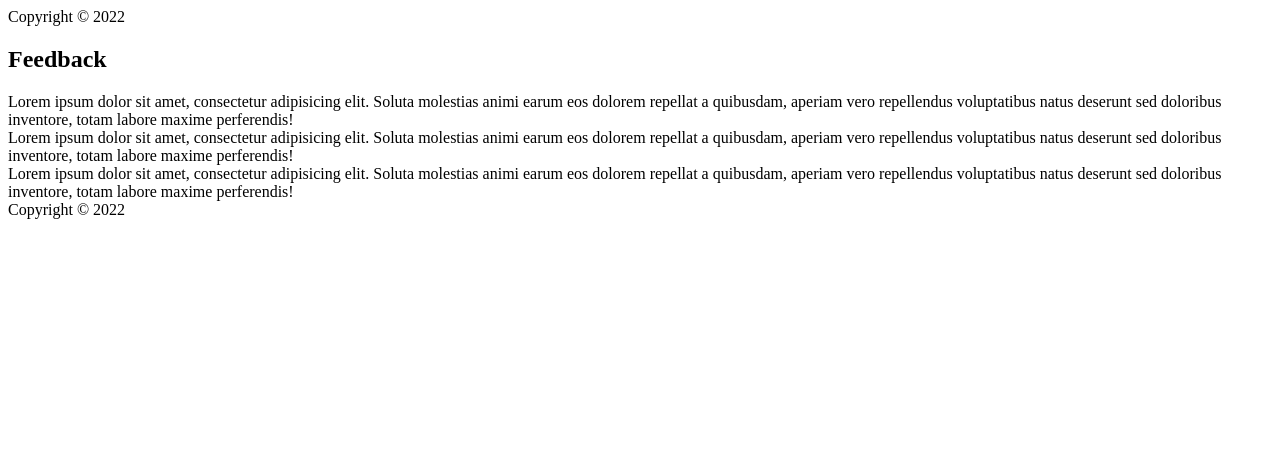
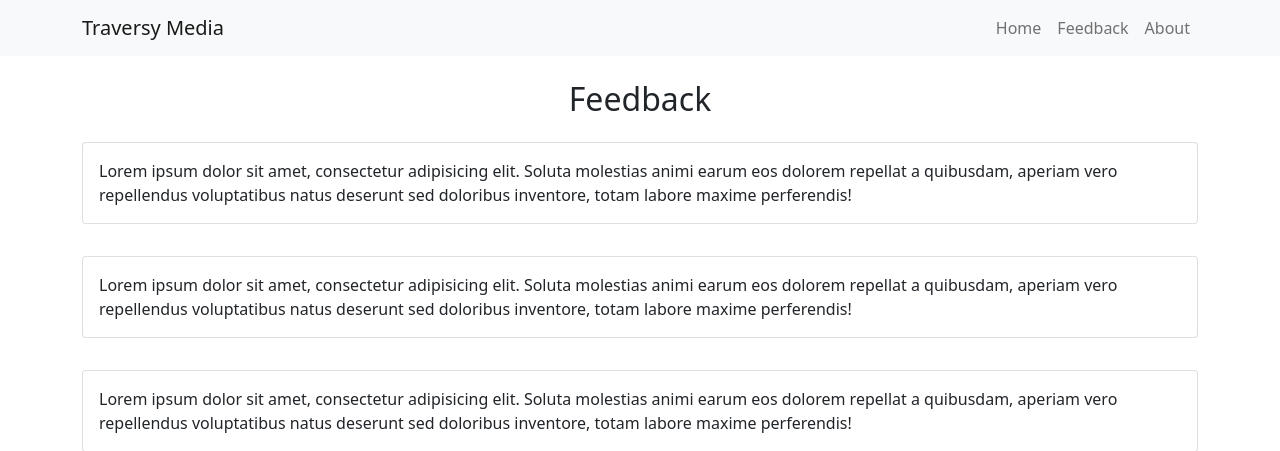
Before and after one commit to Harry-Ashenden/student-feedback, a PHP site: page /feedback.php in a window 1280 px wide. Shown: the top 451 px of the page. Run offline with PHP 8.4, Linux system fonts and the light colour scheme.

Commit message:
DB connection

```diff
--- a/config/database.php
+++ b/config/database.php
@@ -1,8 +1,8 @@
 <?php
     define('DB_HOST', 'localhost');
-    define('DB_USER', 'Harry');
+    define('DB_USER', 'harry');
     define('DB_PASS', '123456');
-    define('DB_NAME', 'php_dev');
+    define('DB_NAME', 'student-feedback');
 
     // create connection using mysqli, simple but limted to mysql
     $conn = new mysqli(DB_HOST, DB_USER, DB_PASS, DB_NAME);
--- a/feedback.php
+++ b/feedback.php
@@ -1,4 +1,4 @@
-<?php include 'inc/footer.php'; ?>
+<?php include 'inc/header.php'; ?>
 
     <h2>Feedback</h2>
 
--- a/inc/header.php
+++ b/inc/header.php
@@ -1,3 +1,6 @@
+<?php include 'config/database.php'; ?>
+
+
 <!DOCTYPE html>
 <html lang="en">
 <head>
@@ -17,15 +20,15 @@
       <div class="collapse navbar-collapse" id="navbarNav">
         <ul class="navbar-nav ms-auto">
          <li class="nav-item">
-              <a class="nav-link" href="/php-crash/feedback/index.php">Home</a>
+              <a class="nav-link" href="/student-feedback/index.php">Home</a>
             </li>
             <li class="nav-item">
-              <a class="nav-link" href="/php-crash/feedback/feedback.php"
+              <a class="nav-link" href="/student-feedback/feedback.php"
                 >Feedback</a
               >
             </li>
             <li class="nav-item">
-              <a class="nav-link" href="/php-crash/feedback/about.php"
+              <a class="nav-link" href="/student-feedback/about.php"
                 >About</a
               >
             </li>
```
